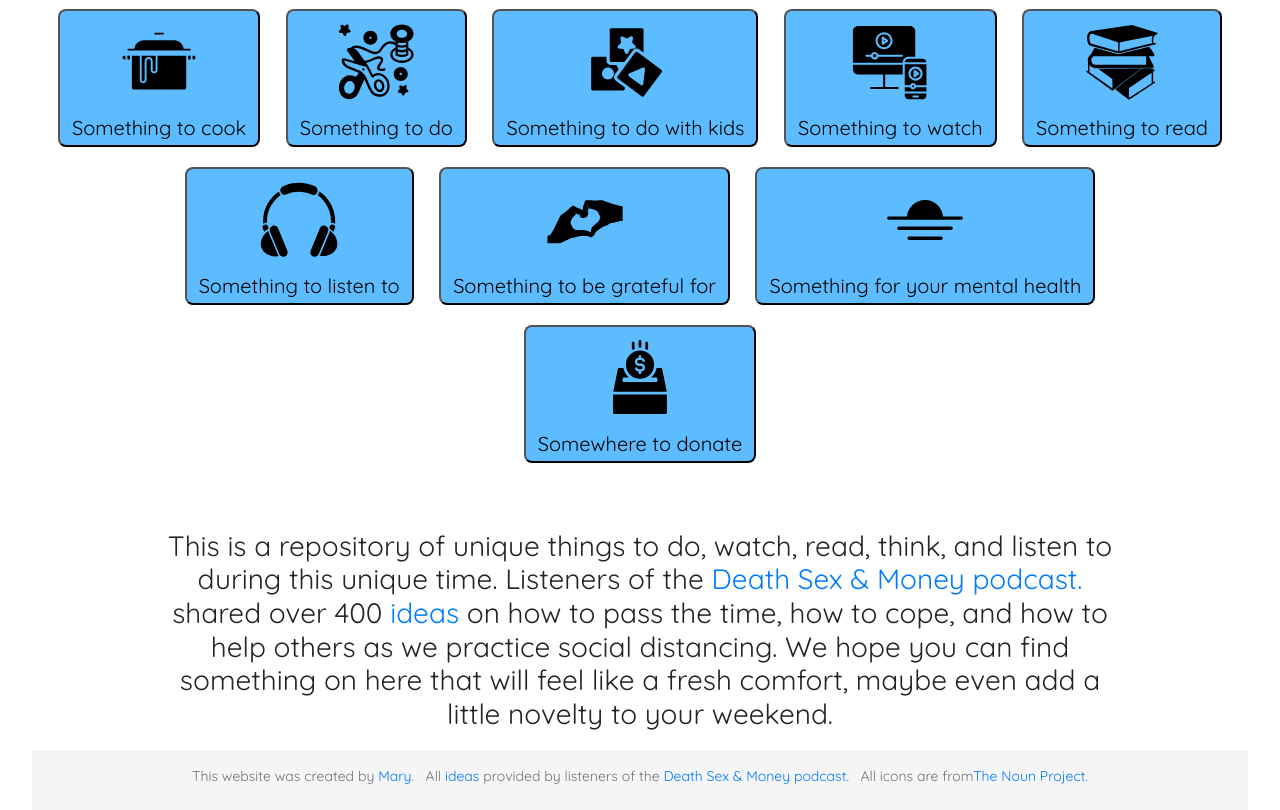
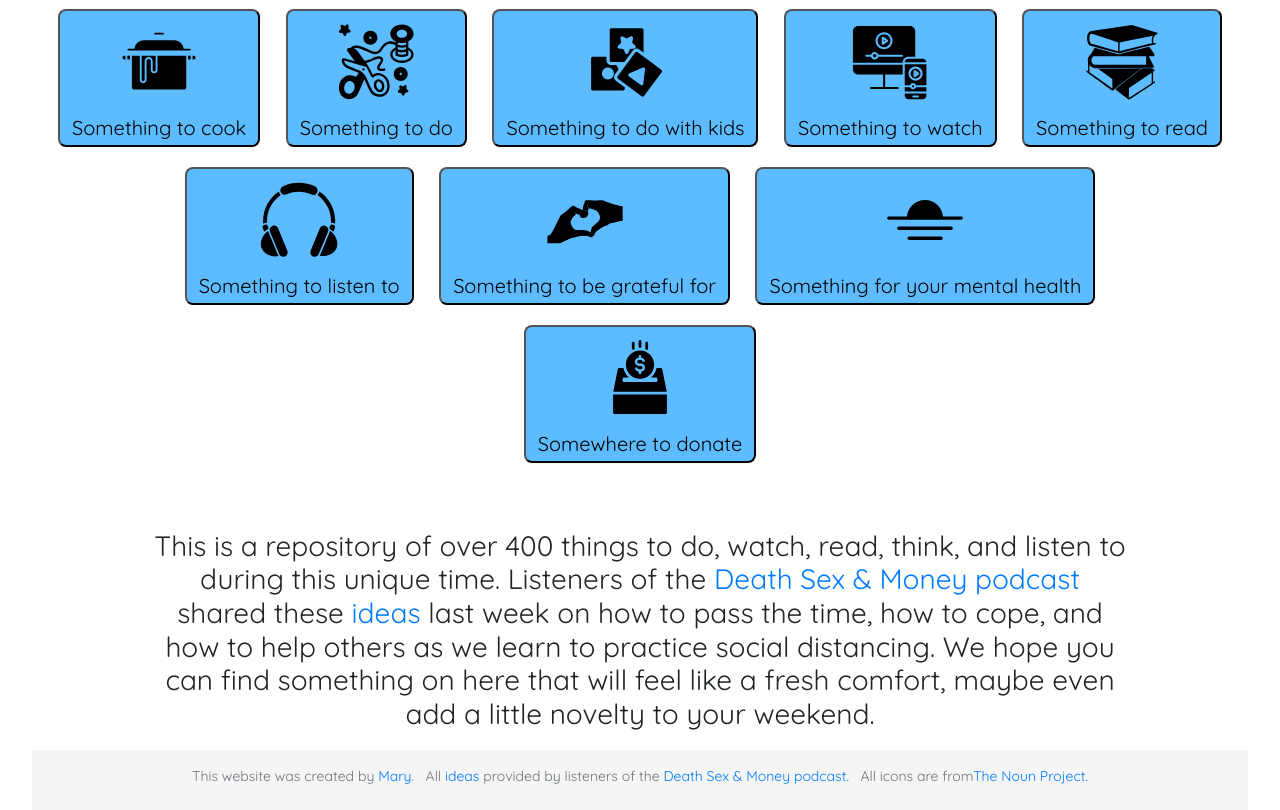
Before and after one commit to maryeleanor/ideas_flask_app, a Flask app: page / in a window 1280 px wide. Shown: the part 204-1014 px from the top of the page. Run offline with Flask 2, Linux system fonts and the light colour scheme; some libraries are stand-ins or nearby versions; some web fonts are replaced.

Commit message:
updated about

```diff
--- a/ideas/templates/index.html
+++ b/ideas/templates/index.html
@@ -67,12 +67,12 @@
 
         {% if request.method == "GET" %}
         <div class="about">
-                <h3>This is a repository of unique things to do, watch, read, think, and listen to during this unique time.
+                <h3>This is a repository of over 400 things to do, watch, read, think, and listen to during this unique time.
                         Listeners of the <a target="_blank" href="https://www.wnycstudios.org/podcasts/deathsexmoney">
-                        Death Sex & Money podcast.</a> shared over 400
+                        Death Sex & Money podcast</a> shared these
                         <a target="_blank" href="https://docs.google.com/spreadsheets/d/1npe706TWTCzg9LzP_Jydso_w5rRbCxbwDQp-bUaB44E/">ideas
-                        </a> on how to pass the time, how to cope,
-                        and how to help others as we practice social distancing.
+                        </a> last week on how to pass the time, how to cope,
+                        and how to help others as we learn to practice social distancing.
                         We hope you can find something on here that will feel like a fresh comfort, maybe even add a little
                         novelty to your weekend.
 
```
